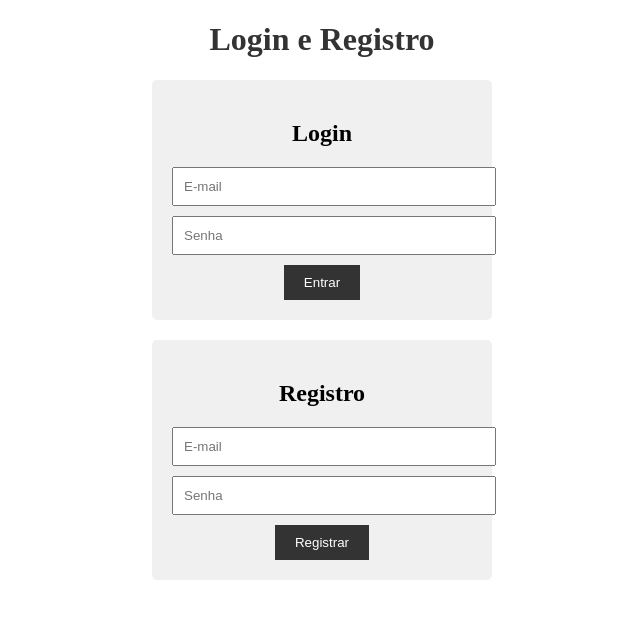
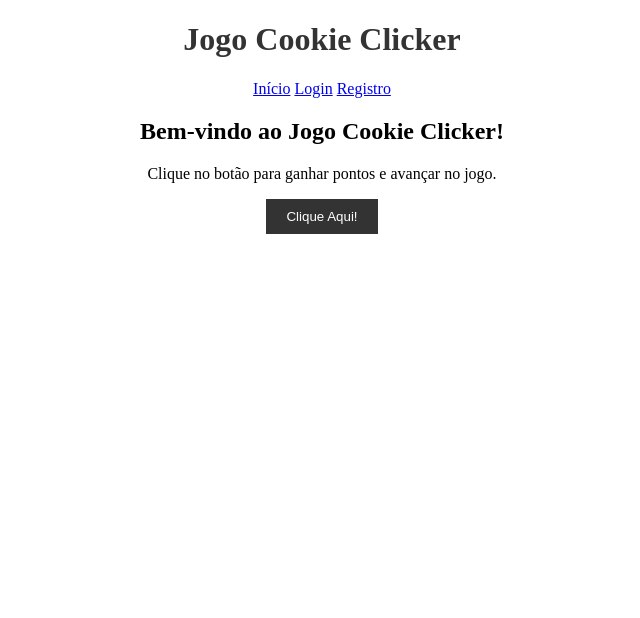
Before and after one commit to MardoqueuBrasileiro/Projeto-Cookie, a plain HTML site: page index.html in a window 1280 px wide. Shown: the whole page, without its empty margins (318-958 px from the left). Drawn offline with Linux system fonts and the light colour scheme.

Commit message:
Update index.html

```diff
--- a/index.html
+++ b/index.html
@@ -1,28 +1,25 @@
 <!DOCTYPE html>
 <html>
 <head>
-  <title>Login e Registro</title>
+  <title>Jogo Cookie Clicker</title>
   <link rel="stylesheet" type="text/css" href="style.css">
 </head>
 <body>
-  <h1>Login e Registro</h1>
+  <header>
+    <h1>Jogo Cookie Clicker</h1>
+    <nav>
+      <a href="index.html">Início</a>
+      <a href="login.html">Login</a>
+      <a href="register.html">Registro</a>
+    </nav>
+  </header>
 
-  <div id="login">
-    <h2>Login</h2>
-    <input type="email" id="loginEmail" placeholder="E-mail" required>
-    <input type="password" id="loginPassword" placeholder="Senha" required>
-    <button id="loginButton">Entrar</button>
-  </div>
+  <main>
+    <h2>Bem-vindo ao Jogo Cookie Clicker!</h2>
+    <p>Clique no botão para ganhar pontos e avançar no jogo.</p>
+    <button id="cookieButton">Clique Aqui!</button>
+  </main>
 
-  <div id="register">
-    <h2>Registro</h2>
-    <input type="email" id="registerEmail" placeholder="E-mail" required>
-    <input type="password" id="registerPassword" placeholder="Senha" required>
-    <button id="registerButton">Registrar</button>
-  </div>
-
-  <script src="https://www.gstatic.com/firebasejs/8.6.7/firebase-app.js"></script>
-  <script src="https://www.gstatic.com/firebasejs/8.6.7/firebase-auth.js"></script>
   <script src="script.js"></script>
 </body>
 </html>
```
